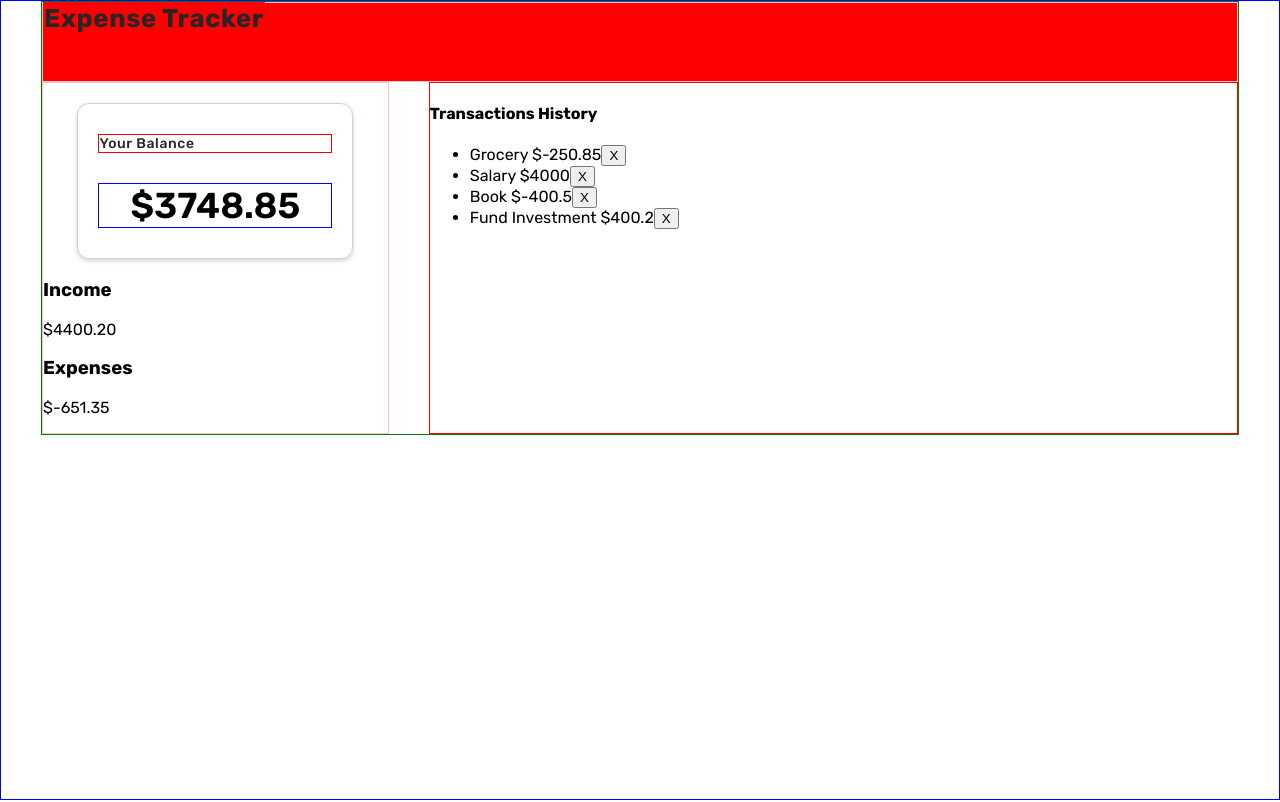
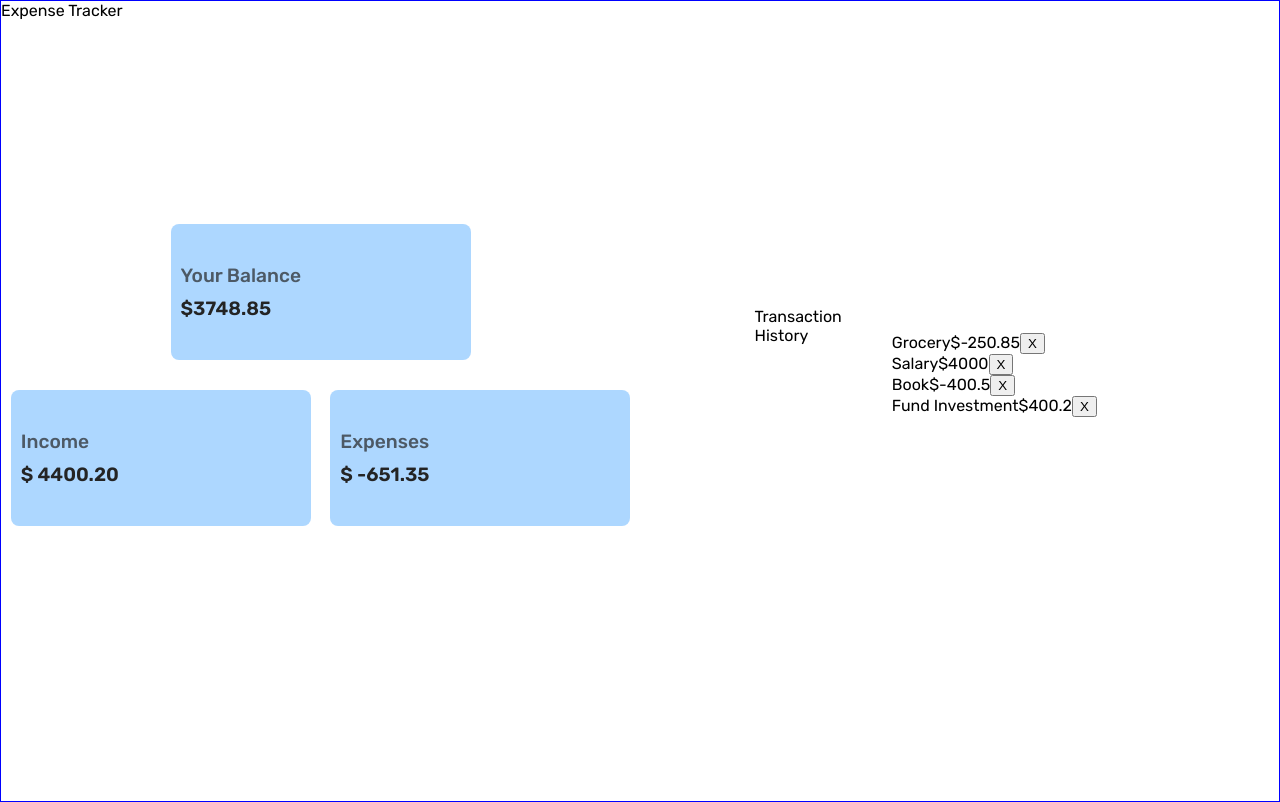
Before and after one commit to banuaggun/expense-tracker, a Vue app: page / in a window 1280 px wide. Built offline with nearby package versions, Linux system fonts and the light colour scheme.

Commit message:
Left side style created

```diff
--- a/src/App.vue
+++ b/src/App.vue
@@ -2,13 +2,22 @@
     <div class="content">
         <Header />
         <div class="container">
+
             <div class="container-left">
-                <Balance :total="total" />
-                <IncomeExpenses :income="income" :expenses="expenses" />
+                <div class="container-left-row-1">
+                    <Balance :total="total" />
+                </div>
+                <div class="container-left-row-2">
+                    <IncomeExpenses :income="income" :expenses="expenses" />
+                </div>
             </div>
+
             <div class="container-right">
-                <TransactionList :transactions="transactions" />
+                <div class="container-right-row">
+                    <TransactionList :transactions="transactions" />
+                </div>
             </div>
+
         </div>
     </div>
 </template>
--- a/src/assets/style.css
+++ b/src/assets/style.css
@@ -14,6 +14,82 @@ body{
   border:1px solid blue;
 }
 
+ul li{
+  list-style:none;
+}
+
+
+.content{
+  width:100%;
+  height:100vh;
+}
+.container{
+  height:calc(100vh - 90px);
+  display:flex;
+  align-content:center;
+  justify-content: space-between;
+}
+.container-left,
+.container-right{
+  width:50%;
+  display:flex;
+  flex-direction: column;
+  justify-content: center;
+}
+.container-left-row-1{
+  display: flex;
+  justify-content: center;
+  width:100%;
+  margin:0 0 30px 0;
+}
+
+.container-right-row{
+  display:flex;
+  justify-content: space-around;
+  width:100%;
+}
+
+
+.area,
+.balance{
+  width:100%;
+  position:relative;
+}
+
+.area-content{
+  display: flex;
+  justify-content:space-around;
+}
+
+.area-content-income,
+.area-content-expenses,
+.balance-content{
+  min-width:300px;
+  padding:30px 10px;
+  background-color: rgba(30, 144, 255, 0.36);
+  border-radius: 8px;
+}
+
+.area-content-income-header,
+.area-content-expenses-header,
+.balance-content-header{
+  font-size:1.2rem;
+  font-weight: 500;
+  color:rgba(36, 36, 36, 0.7);
+  margin:10px 0;
+}
+.area-content-income-total,
+.area-content-expenses-total,
+.balance-content-total{
+  font-size:1.2rem;
+  font-weight: 600;
+  color:rgba(36, 36, 36, 1);
+  margin:10px 0;
+}
+
+/*
+
+
 .content{
   width:calc(100% - 80px);
   margin:0 40px 0 40px;
@@ -22,17 +98,18 @@ body{
 }
 
 .container{
-  display: grid;
-  width:calc(100% - 40px);
-  grid-template-columns: 30% 70%;
-  grid-template-rows: 1fr;
-  column-gap:40px;
+  display: flex;
+  flex-direction: column;
 }
 
-.container-left{
+.container-top{
   border:1px solid pink;
+  display: flex;
+  flex-direction: row;
+  align-items:center;
+  justify-content: space-between;
 }
-.container-right{
+.container-bottom{
   border:1px solid red;
 }
 
@@ -52,8 +129,9 @@ body{
   border:1px solid red;
 }
 
-.balance{
-  width:80%;
+.balance,
+.area{
+  width:100%;
   border-radius:12px;
   display: flex;
   flex-direction: column;
@@ -62,19 +140,44 @@ body{
   box-shadow:0px 2px 4px rgba(135, 144, 145, 0.4);
 }
 
-.balance-header{
+.balance-header,
+.area-income-header,
+.area-expenses-header,
+.transaction-list-header{
   margin:30px 20px;
   font-size:14px;
   font-weight:500;
   color:rgb(39, 38, 38);
   letter-spacing: 0.6px;
-  border:1px solid red;
 }
 
-.balance-total{
+.balance-total,
+.area-income-total,
+.area-expenses-total{
   margin:0 20px 30px 20px;
-  border:1px solid blue;
   text-align:center;
   font-size:36px;
   font-weight: 600;
 }
+
+.transaction-list{
+  margin:20px;
+  border:1px solid green;
+}
+
+.transaction-list-area{
+  border:1px solid black;
+  margin:20px 0 20px 0;
+}
+
+.transaction-list-area ul li .item{
+  margin:0 20px 20px 0;
+  height:44px;
+  min-width:100%;
+  display:grid;
+  grid-template-columns: repeat(3, 1fr);
+  grid-template-rows:1fr;
+  column-gap:40px;
+}
+
+*/
--- a/src/components/Balance.vue
+++ b/src/components/Balance.vue
@@ -1,16 +1,16 @@
 <template>
   <div>
     <div class="balance">
-      <div class="balance-header">
+      <div class="balance-content">
+        <div class="balance-content-header">
         <span>Your Balance</span>
       </div>
-      <div class="balance-total">
+      <div class="balance-content-total">
         <span id="balance">${{total}}</span>
+      </div>
       </div>
     </div>
   </div>
-
-
 </template>
 
 <script setup>
--- a/src/components/IncomeExpenses.vue
+++ b/src/components/IncomeExpenses.vue
@@ -1,9 +1,25 @@
 <template>
     <div>
-        <h3>Income</h3>
-        <p>${{ income }}</p>
-        <h3>Expenses</h3>
-        <p>${{ expenses }}</p>
+        <div class="area">
+            <div class="area-content">
+                <div class="area-content-income">
+                <div class="area-content-income-header">
+                    <span>Income</span>
+                </div>
+                <div class="area-content-income-total">
+                    <span>$ {{income}}</span>
+                </div>
+            </div>
+            <div class="area-content-expenses">
+                <div class="area-content-expenses-header">
+                    <span>Expenses</span>
+                </div>
+                <div class="area-content-expenses-total">
+                    <span>$ {{expenses}}</span>
+                </div>
+            </div>
+            </div>
+        </div>
     </div>
 </template>
 <script setup>
--- a/src/components/TransactionList.vue
+++ b/src/components/TransactionList.vue
@@ -1,11 +1,28 @@
 <template>
-    <h4>Transactions History</h4>
-    <ul id="list" class="list">
-        <li v-for="transaction in transactions" :key="transaction.id">
-            {{ transaction.text }} <span>${{ transaction.amount }}</span>
-            <button class="delete-button">X</button>
-        </li>
-    </ul>
+<div>
+    <div class="transaction">
+        <div class="transaction-area">
+<div class="transaction-area-header">
+            <span>Transaction History</span>
+        </div>
+         <div class="transaction-area-list">
+            <ul id="list" class="list">
+                <li v-for="transaction in transactions" :key="transaction.id">
+                    <div class="item">
+ <span>{{ transaction.text }}</span>
+                    <span>${{ transaction.amount }}</span>
+                    <button class="delete-button">X</button>
+                    </div>
+
+                </li>
+            </ul>
+        </div>
+        </div>
+
+
+    </div>
+</div>
+
 </template>
 
 <script setup>
@@ -20,4 +37,20 @@ const props = defineProps({
 });
 </script>
 
-<style></style>
+<style>
+.transaction{
+    width:100%;
+    position:relative;
+}
+
+.transaction-area{
+    display:flex;
+    justify-content: space-around;
+}
+
+.transaction-area-list{
+    min-width:100%;
+    padding: 10px;
+}
+
+</style>
```
